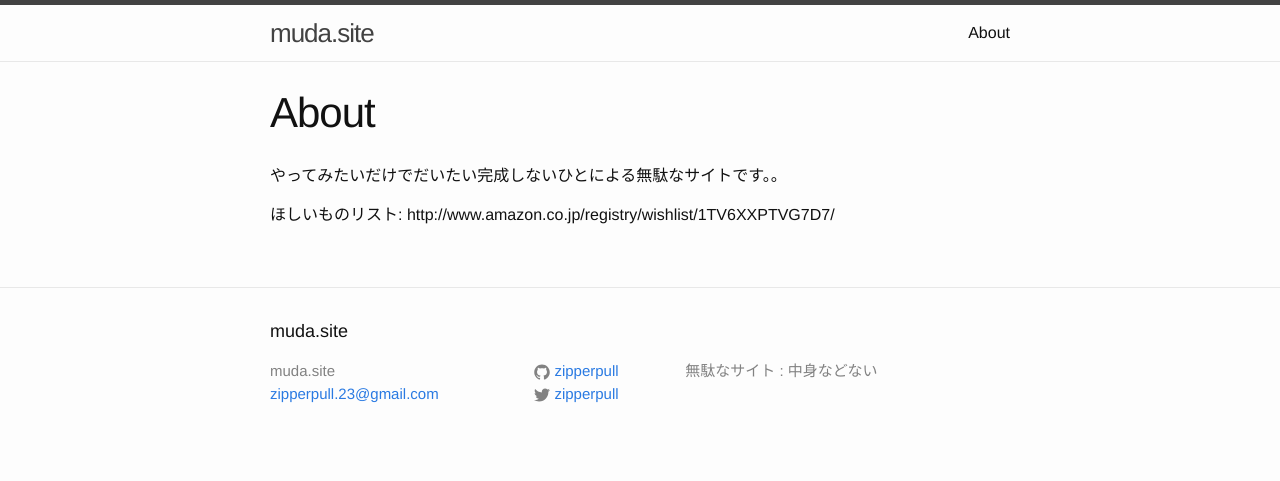
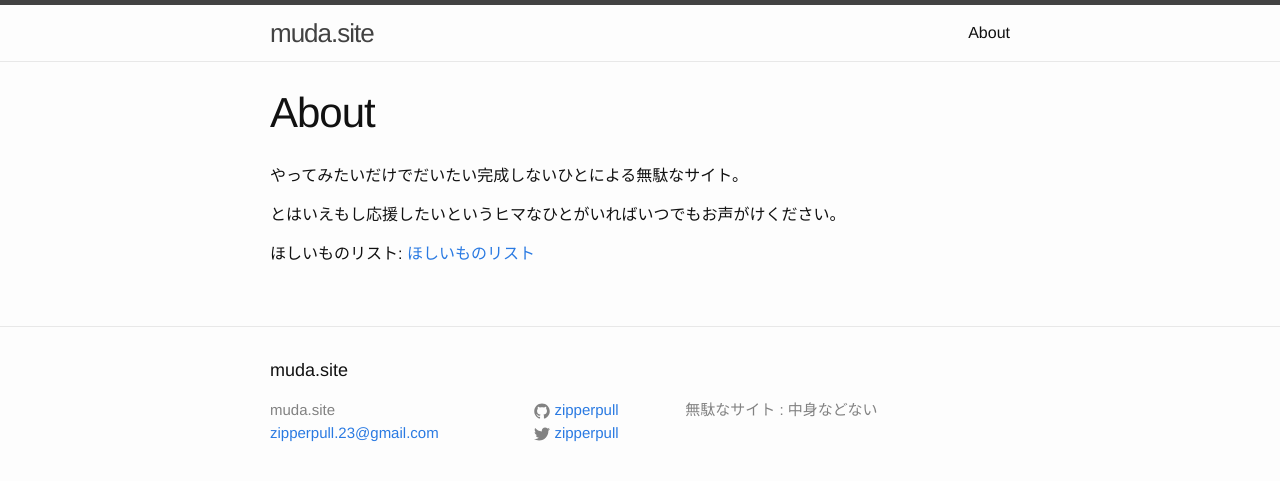
Before and after one commit to mudasite/mudasite.github.io, a Jekyll site: the page built from about.md, in a window 1280 px wide. Shown: the top 481 px of the page. Built offline with Jekyll 4.4.1, drawn with Linux system fonts in a browser that asks for light colours.

Commit message:
Update about.md

```diff
--- a/about.md
+++ b/about.md
@@ -4,6 +4,8 @@ title: About
 permalink: /about/
 ---
 
-やってみたいだけでだいたい完成しないひとによる無駄なサイトです。。
+やってみたいだけでだいたい完成しないひとによる無駄なサイト。
 
-ほしいものリスト: http://www.amazon.co.jp/registry/wishlist/1TV6XXPTVG7D7/
+とはいえもし応援したいというヒマなひとがいればいつでもお声がけください。
+
+ほしいものリスト: [ほしいものリスト](http://www.amazon.co.jp/registry/wishlist/1TV6XXPTVG7D7/)
```
